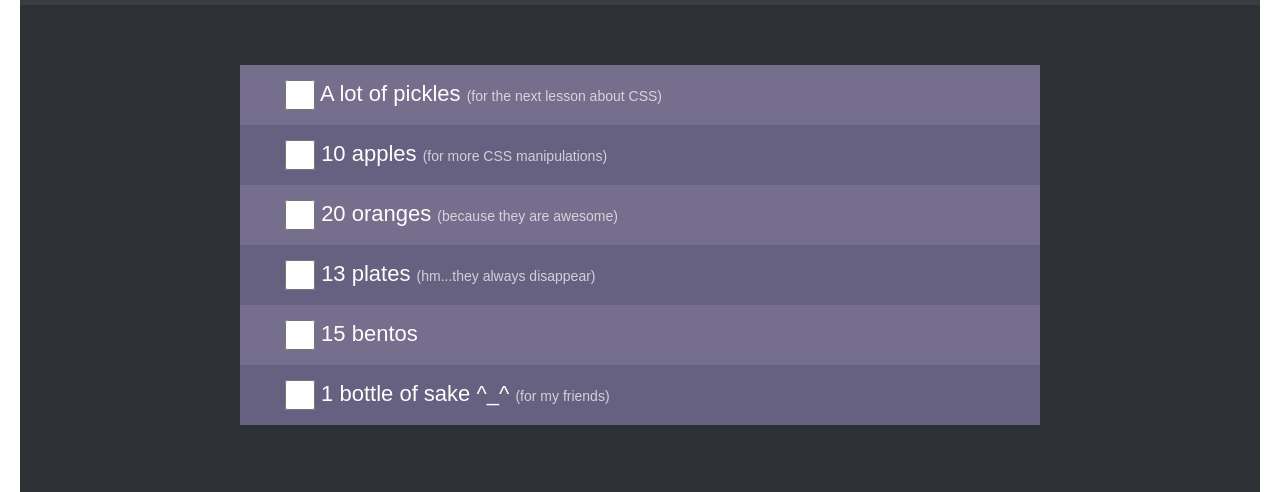
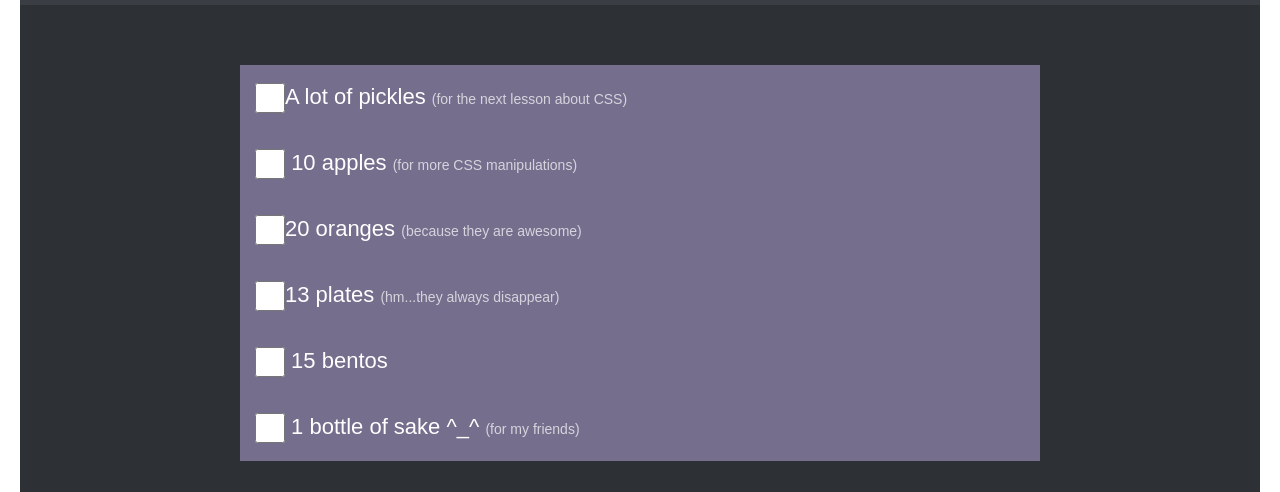
Before and after one commit to Anna-gif-ui/ht_css_selectors_4, a plain HTML site: page task2_CSS shopping list/index.html in a window 1280 px wide. Shown: the part 131-623 px from the top of the page. Drawn offline with Linux system fonts and the light colour scheme.

Commit message:
put li into the label but couldnt fix even odd rules for color

```diff
--- a/task2_CSS shopping list/css/styles.css
+++ b/task2_CSS shopping list/css/styles.css
@@ -13,13 +13,12 @@ body{
     color: #fff;
     background-color: rgb(45 48 53);
     border: 20px solid #fff;
-    height: 100%;
+    min-height: 100vh;
 }
 
 .container{
     margin: 0 auto;
     max-width: 800px;
-
 }
 
 header, footer{
@@ -36,20 +35,24 @@ header{
 footer {
     background-color: rgb(58 62 68);
     padding: 20px;
-    margin: 70px 0;
+    margin: 40px 0;
 }
 h1{
-
+    margin: 0;
+    padding: 0;
     color: rgb(228 105 110);
 }
 
-label{
-    padding: 30px;
+.list{
+    margin: 0;
+    padding: 0;
+
 }
 
 li{
     list-style: none;
     padding: 15px;
+
 }
 
 small{
@@ -69,19 +72,21 @@ small::after{
     content: ')';
 }
 
-li:nth-child(odd){
+ul li:nth-child(even){
+    background-color: rgb(103 97 129);
+    border-top: 3px solid rgb(103 97 129);
+    border-bottom: 3px solid rgb(103 97 129);
+}
+ul li:nth-child(odd){
     background-color: rgb(117 110 141);
+    border-top: 3px solid rgb(117 110 141);
+    border-bottom: 3px solid rgb(117 110 141);
 }
 
-li:nth-child(even){
-    background-color: rgb(103 97 129);
-}
-
-li:hover{
+ul li:hover{
     background-color: rgb(79 74 100);
     border-top: 3px solid #fff;
     border-bottom: 3px solid #fff;
-
 }
 
 [type=checkbox]:checked + span{
--- a/task2_CSS shopping list/index.html
+++ b/task2_CSS shopping list/index.html
@@ -9,7 +9,6 @@
     <script src="https://kit.fontawesome.com/446daee49f.js" crossorigin="anonymous"></script>
 </head>
 <body>
-
         <header>
             <h1>CSS Dinner Shopping List</h1>
             <p>Let's go to the mall!</p>
@@ -17,12 +16,12 @@
         <div class="container">
         <main>
             <ul class="list">
-                <li><label><input type="checkbox" name="1" value="pickles"> <span>A lot of pickles <small>for the next lesson about CSS</small></span></input></label></li>
-                <li><label><input type="checkbox" type="checkbox" name="2" value="apples"> <span>10 apples <small>for more CSS manipulations</small></span></input></label></li>
-                <li><label><input type="checkbox" name="3" value="oranges"> <span>20 oranges <small>because they are awesome</small></span></input></label></li>
-                <li> <label><input type="checkbox" name="4" value="plates"> <span>13 plates <small>hm...they always disappear</small></span></input></label></li>
-                <li><label><input type="checkbox" name="5" value="bentos"><span> 15 bentos </span></input></label></li>
-                <li><label><input type="checkbox" name="6" value="sake"><span> 1 bottle of sake ^_^ <small>for my friends</small></spa></input></label></li>
+                <label><li><input type="checkbox" name="1" value="pickles"><span>A lot of pickles <small>for the next lesson about CSS</small></span></input></li></label>
+                <label><li><input type="checkbox" type="checkbox" name="2" value="apples"> <span>10 apples <small>for more CSS manipulations</small></span></input></li></label>
+                <label><li><input type="checkbox" name="3" value="oranges"><span>20 oranges <small>because they are awesome</small></span></input></li></label>
+                <label><li><input type="checkbox" name="4" value="plates"><span>13 plates <small>hm...they always disappear</small></span></input></li></label>
+                <label><li><input type="checkbox" name="5" value="bentos"><span> 15 bentos </span></input></li></label>
+                <label><li><input type="checkbox" name="6" value="sake"><span> 1 bottle of sake ^_^ <small>for my friends</small></span></input></li></label>
             </ul>
         </main>
         <footer>
```
Also changed, not shown: task1 services/index.html (+1 -1 lines).
